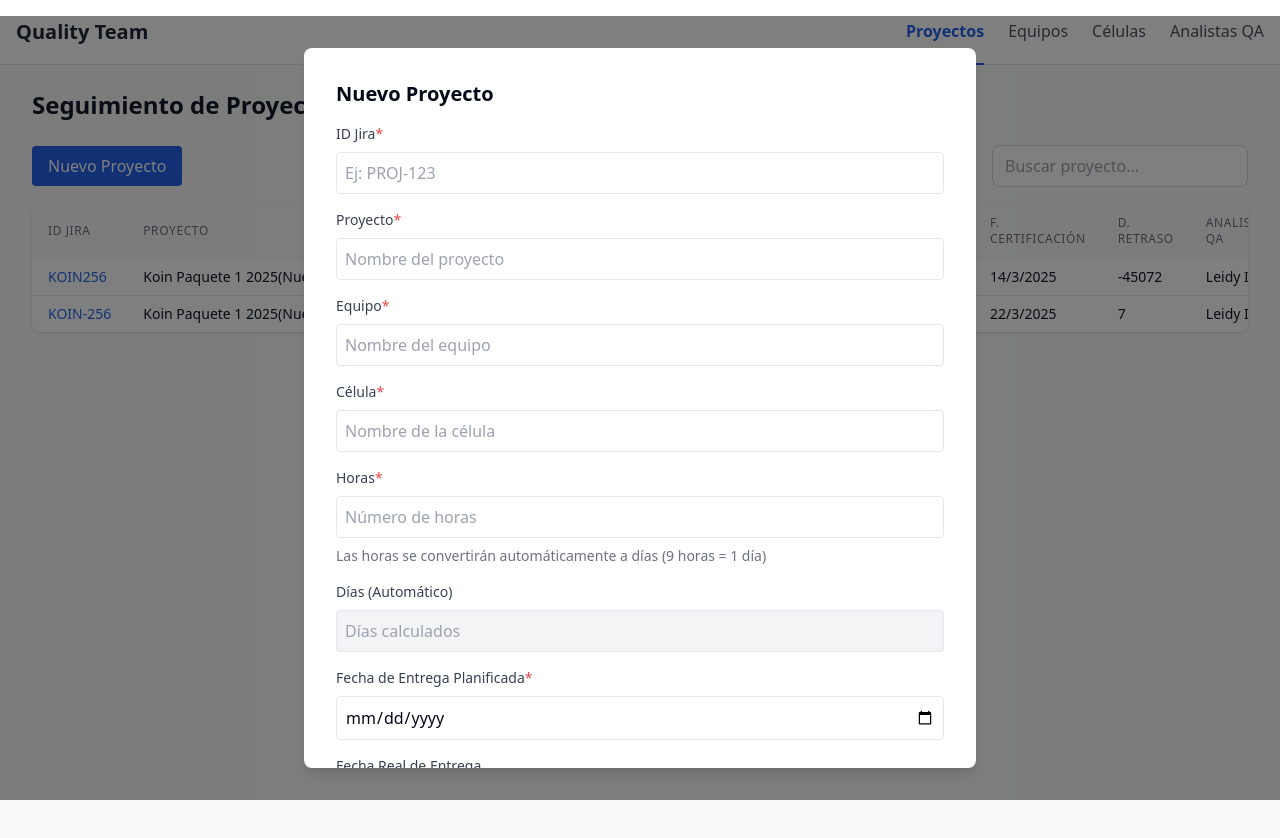
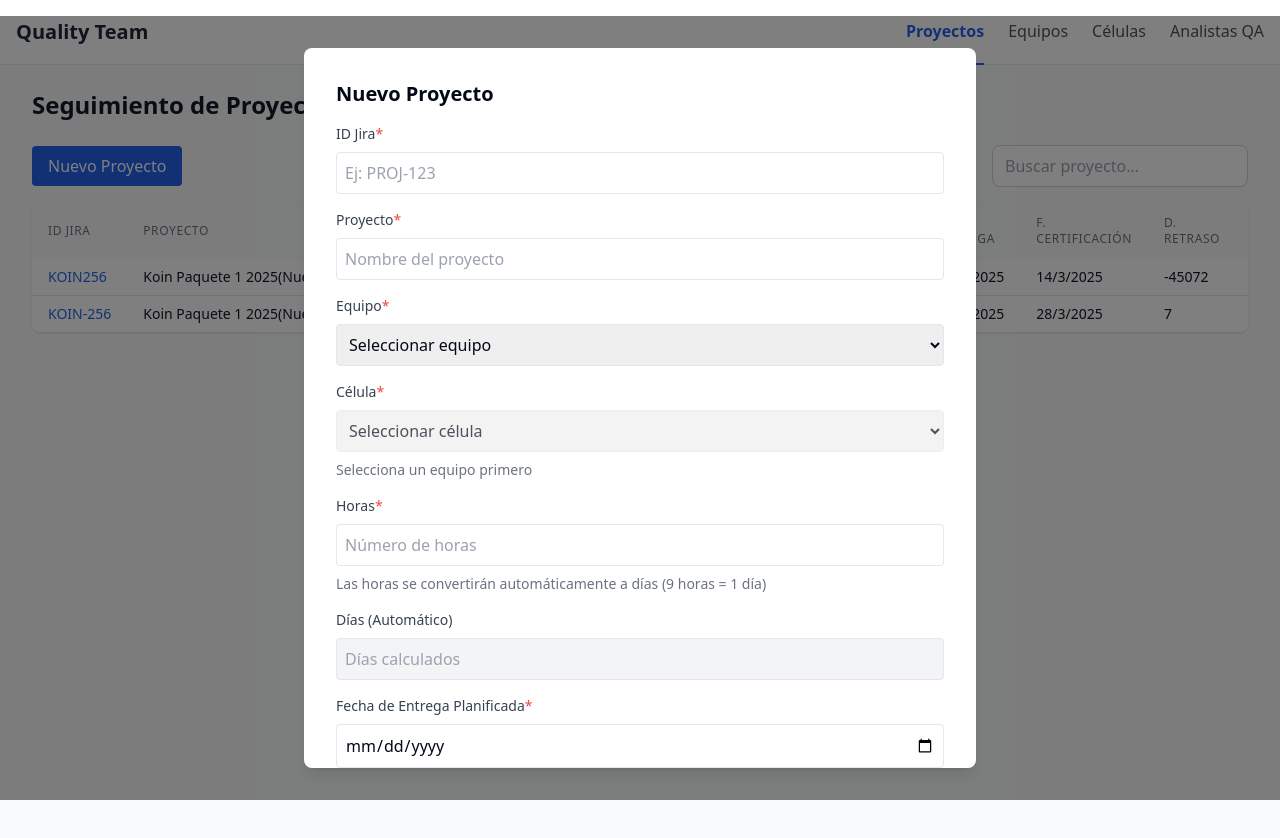
Before and after one commit to sergio129/quality-team-demo, a Next.js app: page /proyectos in a window 1280 px wide. Both pictures are taken after a click on the button "Nuevo Proyecto". Shown: the top 838 px of the page. Built offline with nearby package versions, Linux system fonts and the light colour scheme.

Commit message:
inicial 10

```diff
--- a/src/components/ProjectTable.tsx
+++ b/src/components/ProjectTable.tsx
@@ -18,9 +18,16 @@ export default function ProjectTable() {
     const [newProject, setNewProject] = useState<Partial<Project>>({});
     const [errors, setErrors] = useState<FormErrors>({});
     const [isLoading, setIsLoading] = useState(false);
+    const [teams, setTeams] = useState<{ id: string; name: string }[]>([]);
+    const [cells, setCells] = useState<{ id: string; name: string; teamId: string }[]>([]);
+    const [analysts, setAnalysts] = useState<{ id: string; name: string }[]>([]);
+    const [filteredCells, setFilteredCells] = useState<{ id: string; name: string; teamId: string }[]>([]);
 
     useEffect(() => {
         loadProjects();
+        fetchTeams();
+        fetchCells();
+        fetchAnalysts();
     }, []);
 
     useEffect(() => {
@@ -45,11 +52,52 @@ export default function ProjectTable() {
         }
     }, [newProject.fechaEntrega, newProject.fechaRealEntrega]);
 
+    useEffect(() => {
+        if (newProject.equipo) {
+            setFilteredCells(cells.filter(cell => {
+                const team = teams.find(t => t.name === newProject.equipo);
+                return team ? cell.teamId === team.id : false;
+            }));
+        } else {
+            setFilteredCells([]);
+        }
+    }, [newProject.equipo, cells, teams]);
+
     async function loadProjects() {
         const response = await fetch('/api/projects');
         const data = await response.json();
         setProjects(data);
     }
+
+    const fetchTeams = async () => {
+        try {
+            const response = await fetch('/api/teams');
+            const data = await response.json();
+            setTeams(data);
+        } catch (error) {
+            console.error('Error fetching teams:', error);
+        }
+    };
+
+    const fetchCells = async () => {
+        try {
+            const response = await fetch('/api/cells');
+            const data = await response.json();
+            setCells(data);
+        } catch (error) {
+            console.error('Error fetching cells:', error);
+        }
+    };
+
+    const fetchAnalysts = async () => {
+        try {
+            const response = await fetch('/api/analysts');
+            const data = await response.json();
+            setAnalysts(data);
+        } catch (error) {
+            console.error('Error fetching analysts:', error);
+        }
+    };
 
     const validateForm = (): boolean => {
         const newErrors: FormErrors = {};
@@ -238,16 +286,26 @@ export default function ProjectTable() {
                                     Equipo
                                     <span className="text-red-500">*</span>
                                 </label>
-                                <input
-                                    placeholder="Nombre del equipo"
+                                <select
                                     className={`border p-2 rounded w-full ${errors.equipo ? 'border-red-500' : ''}`}
                                     value={newProject.equipo || ''}
                                     onChange={(e) => {
-                                        setNewProject({ ...newProject, equipo: e.target.value });
+                                        setNewProject(prev => ({
+                                            ...prev,
+                                            equipo: e.target.value,
+                                            celula: '' // Reset célula when team changes
+                                        }));
                                         if (errors.equipo) setErrors({ ...errors, equipo: '' });
                                     }}
                                     required
-                                />
+                                >
+                                    <option value="">Seleccionar equipo</option>
+                                    {teams.map(team => (
+                                        <option key={team.id} value={team.name}>
+                                            {team.name}
+                                        </option>
+                                    ))}
+                                </select>
                                 {errors.equipo && <p className="text-red-500 text-sm">{errors.equipo}</p>}
                             </div>
 
@@ -257,8 +315,7 @@ export default function ProjectTable() {
                                     Célula
                                     <span className="text-red-500">*</span>
                                 </label>
-                                <input
-                                    placeholder="Nombre de la célula"
+                                <select
                                     className={`border p-2 rounded w-full ${errors.celula ? 'border-red-500' : ''}`}
                                     value={newProject.celula || ''}
                                     onChange={(e) => {
@@ -266,8 +323,19 @@ export default function ProjectTable() {
                                         if (errors.celula) setErrors({ ...errors, celula: '' });
                                     }}
                                     required
-                                />
+                                    disabled={!newProject.equipo} // Disable if no team is selected
+                                >
+                                    <option value="">Seleccionar célula</option>
+                                    {filteredCells.map(cell => (
+                                        <option key={cell.id} value={cell.name}>
+                                            {cell.name}
+                                        </option>
+                                    ))}
+                                </select>
                                 {errors.celula && <p className="text-red-500 text-sm">{errors.celula}</p>}
+                                {!newProject.equipo && (
+                                    <p className="text-sm text-gray-500">Selecciona un equipo primero</p>
+                                )}
                             </div>
 
                             {/* Horas */}
@@ -374,8 +442,7 @@ export default function ProjectTable() {
                                     Analista de Producto
                                     <span className="text-red-500">*</span>
                                 </label>
-                                <input
-                                    placeholder="Nombre del analista"
+                                <select
                                     className={`border p-2 rounded w-full ${errors.analistaProducto ? 'border-red-500' : ''}`}
                                     value={newProject.analistaProducto || ''}
                                     onChange={(e) => {
@@ -383,7 +450,14 @@ export default function ProjectTable() {
                                         if (errors.analistaProducto) setErrors({ ...errors, analistaProducto: '' });
                                     }}
                                     required
-                                />
+                                >
+                                    <option value="">Seleccionar analista</option>
+                                    {analysts.map(analyst => (
+                                        <option key={analyst.id} value={analyst.name}>
+                                            {analyst.name}
+                                        </option>
+                                    ))}
+                                </select>
                                 {errors.analistaProducto && <p className="text-red-500 text-sm">{errors.analistaProducto}</p>}
                             </div>
 
```
Also changed, not shown: data/seguimiento.txt.
